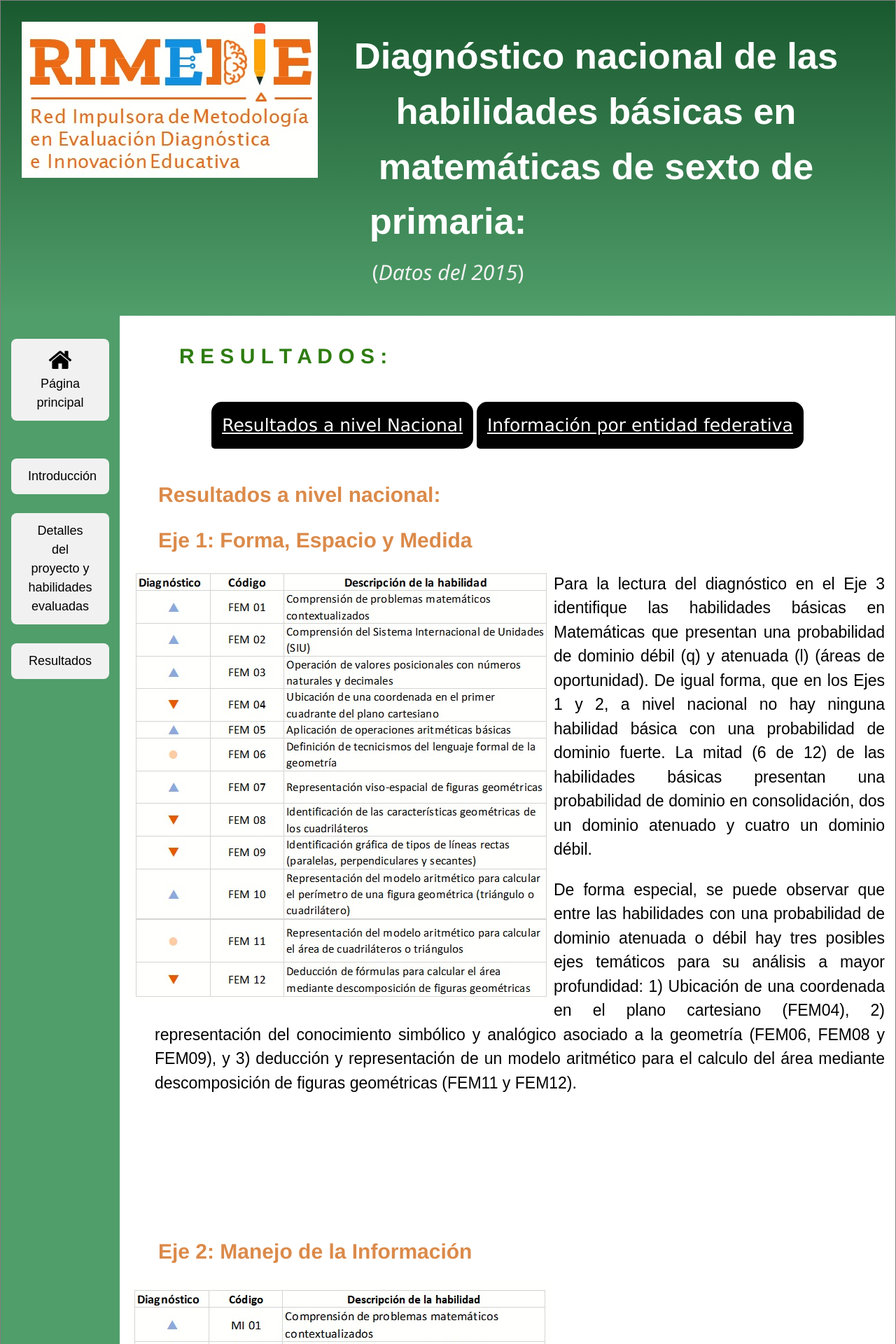
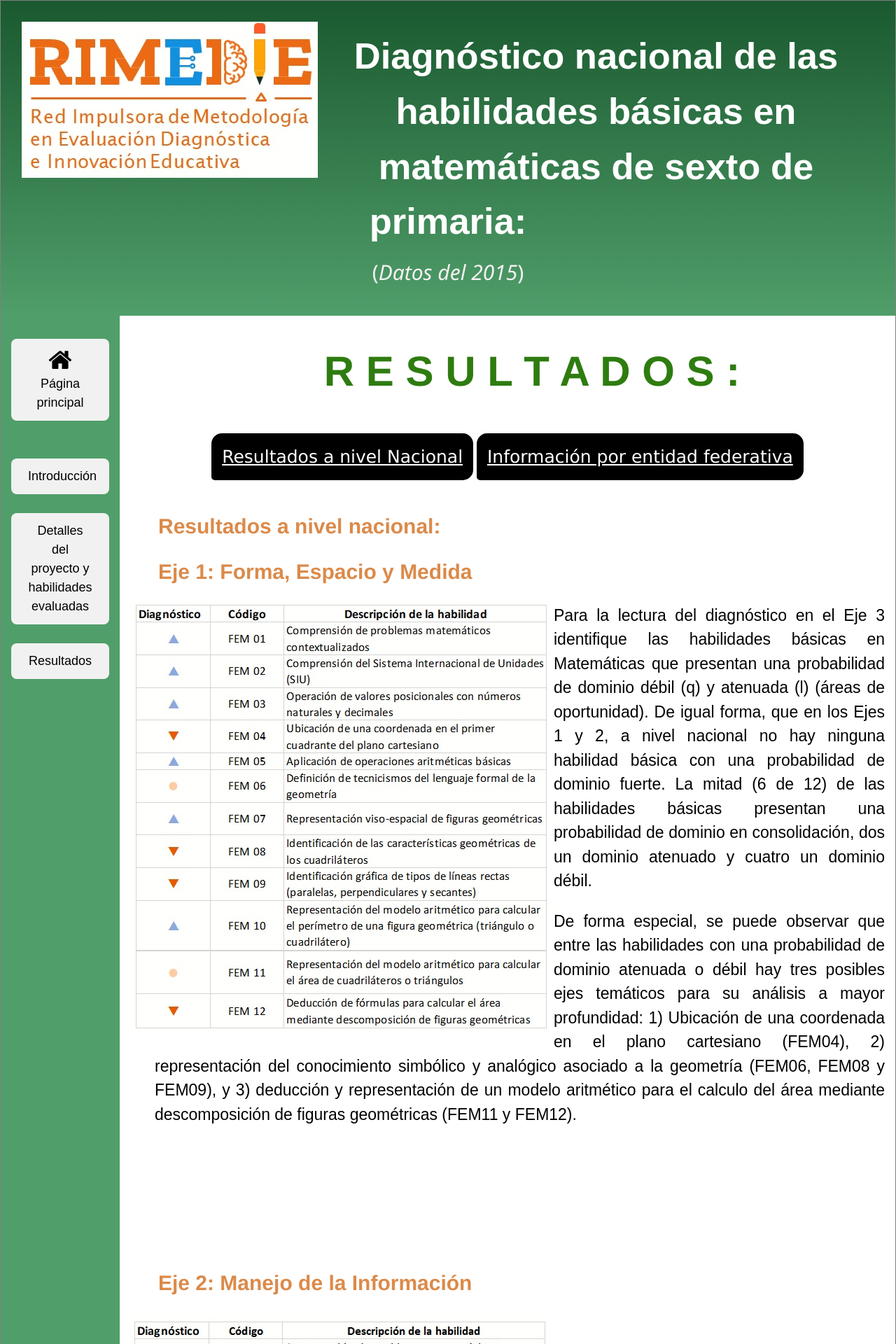
Before and after one commit to rimedie/rimedie.github.io, a Jekyll site: the page built from PLANEA-ELSEN_2015/Resultados_Nacionales.html, in a window 1280 px wide. Shown: the top 1920 px of the page at 70% size. Built offline with Jekyll 4.4.1, drawn with Linux system fonts in a browser that asks for light colours.

Commit message:
Update 1_Resultados.html

```diff
--- a/_layouts/1_Resultados.html
+++ b/_layouts/1_Resultados.html
@@ -231,7 +231,7 @@
 
 <article>
  <center>
-<h1 class="interact" style="font-size: 2em; font-weight: bold;">R E S U L T A D O S :</h1>
+<h1 class="interact" style="font-size: 4em; font-weight: bold; text-align:center;">R E S U L T A D O S :</h1>
 	<br>
 <div class="dropdown">
   <button class="dropbtn"><a href="https://rimedie.github.io/about_Filosifia.html" style="color:white;">Resultados a nivel Nacional</a></button>
```
